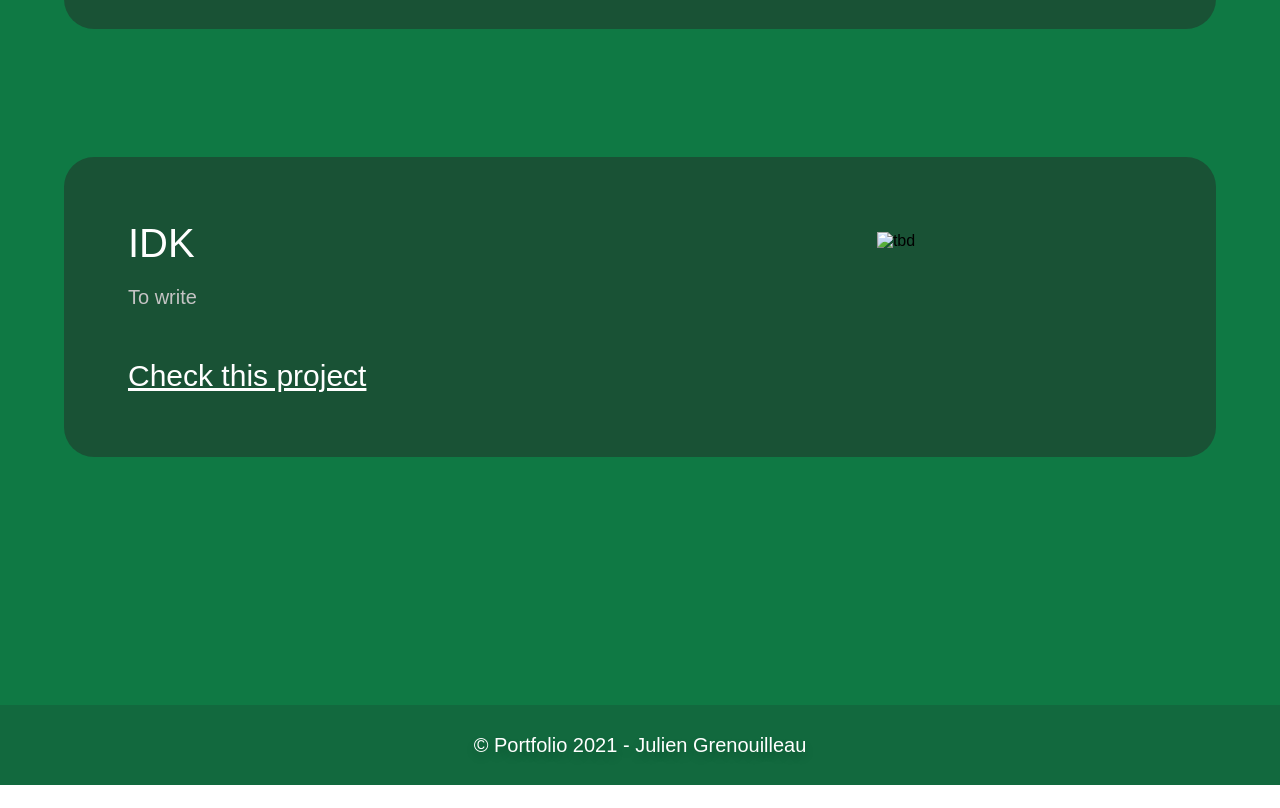
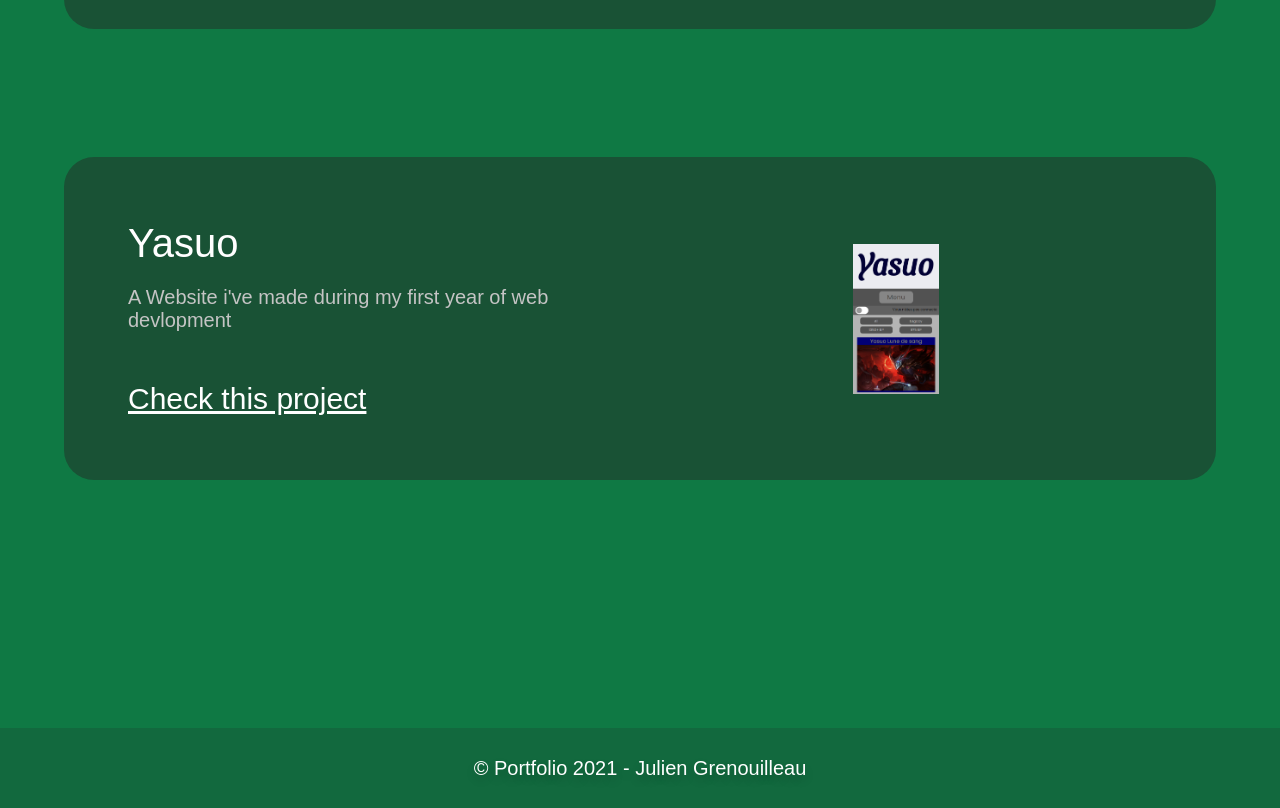
Before and after one commit to DragiboO/Portfolio_rendu_css, a plain HTML site: page index.html in a window 1280 px wide. Shown: the part 1151-1959 px from the top of the page. Before the commit the page ends 1936 px from the top, so only its background shows below. Drawn offline with Linux system fonts and the light colour scheme.

Commit message:
:lipstick: Update Home

```diff
--- a/index.html
+++ b/index.html
@@ -62,12 +62,12 @@
 
         <div class="card p2">
             <div class="card_part1">
-                <div class="card_text_title">IDK</div>
-                <div class="card_text_desc">To write</div>
+                <div class="card_text_title">Yasuo</div>
+                <div class="card_text_desc">A Website i've made during my first year of web devlopment</div>
                 <a class="card_text_link" href="project2.html">Check this project</a>
             </div>
             <div class="card_part2">
-                <img src="img/" alt="tbd">
+                <img src="img/web1.png" alt="tbd">
             </div>
         </div>
     </div>
```
